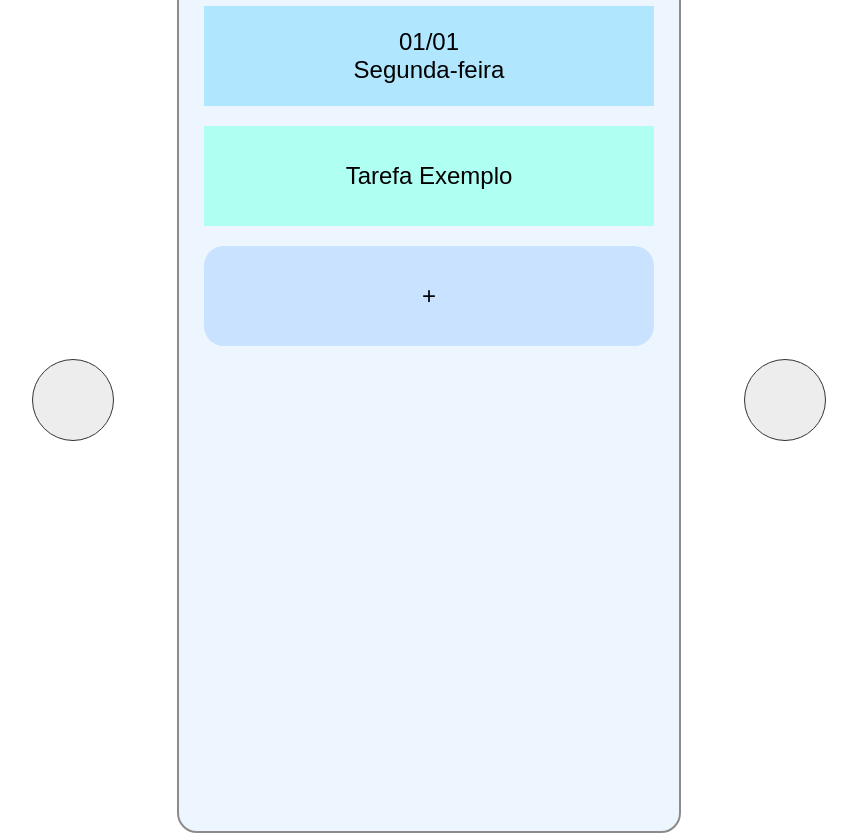
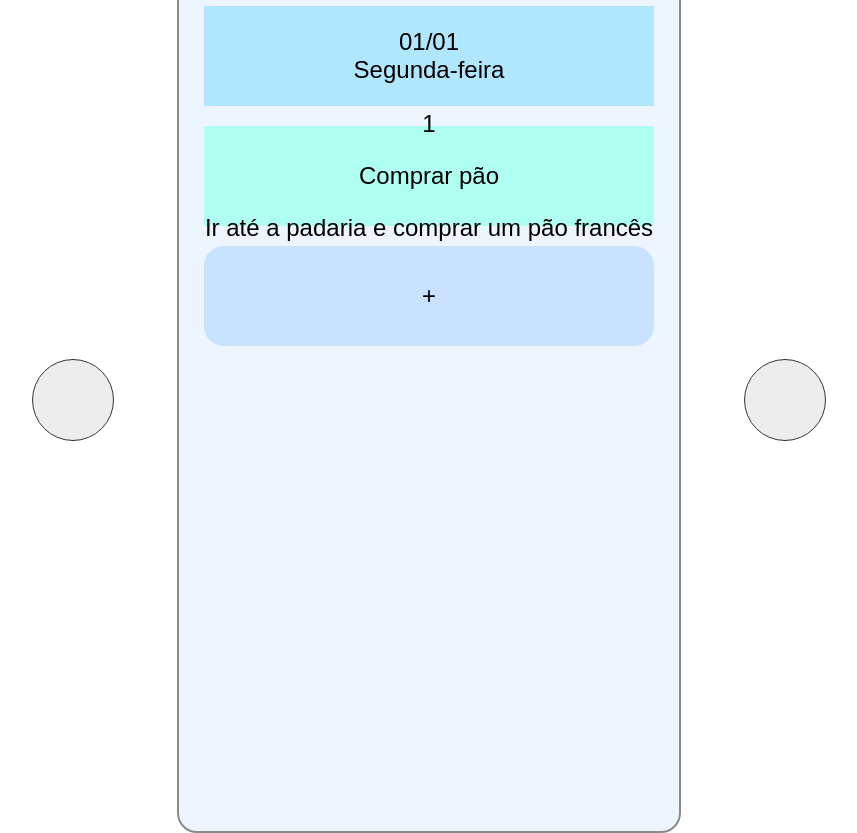
Before and after one commit to FabricioSMachado/react-planner, a React (Create React App) app in the folder aristopoles/: page / in a window 1280 px wide. Shown: the whole page, without its empty margins (211-1068 px from the left). Built offline with nearby package versions, Linux system fonts and the light colour scheme; the HTML template or start-up script is replaced by a standard one.

Commit message:
arrumating

```diff
--- a/aristopoles/src/App.js
+++ b/aristopoles/src/App.js
@@ -1,9 +1,13 @@
-
+import MostrarTarefas from "./components/MostrarTarefas";
 
 function App() {
 
-    const name = 'Aristópolis';
+  const idTarefa = 1;
+  const nomeTarefa = "Comprar pão";
+  const descricaoTarefa = "Ir até a padaria e comprar um pão francês";
+
   return (
+
     <main>
       <div className="planner-botao">
       </div>
@@ -12,7 +16,7 @@ function App() {
           01/01<br/>Segunda-feira
         </div>
         <div className="planner-dia-tarefas">
-          Tarefa Exemplo
+          <MostrarTarefas idTarefa={idTarefa} nomeTarefa={nomeTarefa} descricaoTarefa={descricaoTarefa}/>
         </div>
         <div className="planner-dia-add">
           <div className="planner-dia-add-botao">+</div>
--- /dev/null
+++ b/aristopoles/src/components/MostrarTarefas.js
@@ -0,0 +1,15 @@
+
+
+function MostrarTarefas({idTarefa, nomeTarefa, descricaoTarefa}) {
+
+    return (
+        <div>
+            <p>{idTarefa}</p>
+            <p>{nomeTarefa}</p>
+            <p>{descricaoTarefa}</p>
+        </div>
+    )
+
+}
+
+export default MostrarTarefas;
```
